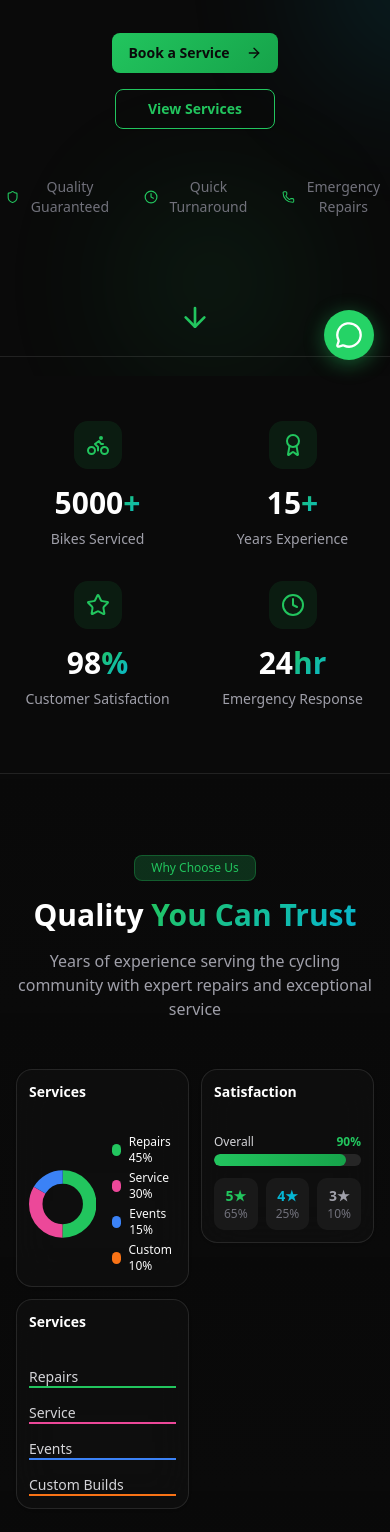
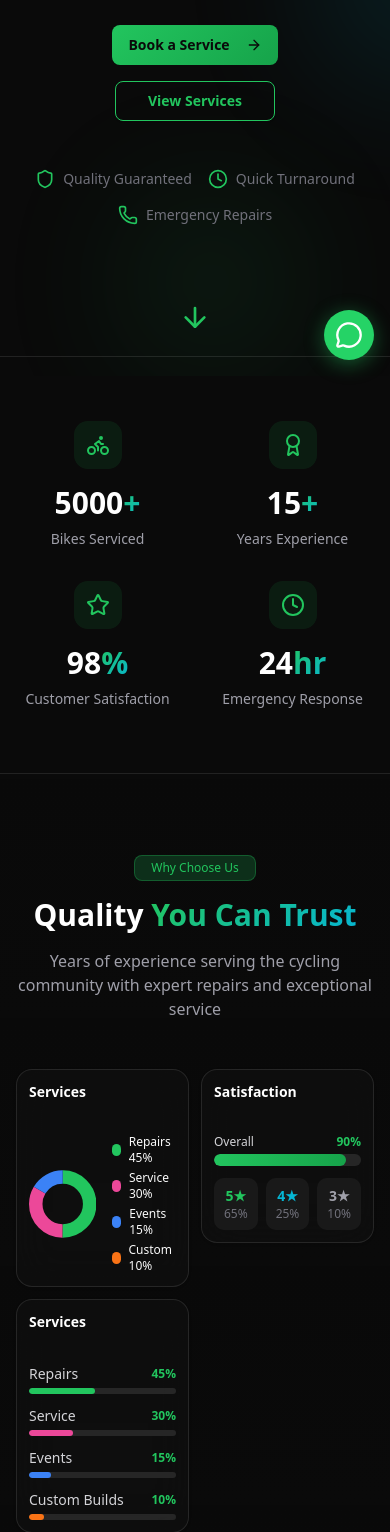
Before and after one commit to TechNomadTalks/TheBikeMech, a Next.js app: page / in a window 390 px wide. Shown: the part 468-2000 px from the top of the page. Built offline with nearby package versions, Linux system fonts and the light colour scheme.

Commit message:
Fix testimonials, hero text overflow, add service percentages

```diff
--- a/src/app/page.tsx
+++ b/src/app/page.tsx
@@ -342,7 +342,7 @@ export default function HomePage() {
 
             <motion.div
               variants={fadeInUp}
-              className="mt-12 flex items-center justify-center gap-8 text-sm text-zinc-500"
+              className="mt-12 flex flex-wrap items-center justify-center gap-4 md:gap-8 text-sm text-zinc-500 px-4"
             >
               <div className="flex items-center gap-2">
                 <Shield className="w-5 h-5 text-[#22c55e]" />
@@ -512,14 +512,19 @@ export default function HomePage() {
                 <h3 className="text-sm md:text-lg font-semibold text-white mb-2 md:mb-4">Services</h3>
                 <div className="space-y-3">
                   {[
-                    { label: 'Repairs', color: 'bg-[#22c55e]' },
-                    { label: 'Service', color: 'bg-[#ec4899]' },
-                    { label: 'Events', color: 'bg-[#3b82f6]' },
-                    { label: 'Custom Builds', color: 'bg-[#f97316]' },
+                    { label: 'Repairs', percent: '45%', color: 'bg-[#22c55e]' },
+                    { label: 'Service', percent: '30%', color: 'bg-[#ec4899]' },
+                    { label: 'Events', percent: '15%', color: 'bg-[#3b82f6]' },
+                    { label: 'Custom Builds', percent: '10%', color: 'bg-[#f97316]' },
                   ].map((item) => (
                     <div key={item.label} className="relative">
-                      <span className="text-zinc-300 text-sm">{item.label}</span>
-                      <div className={`absolute bottom-0 left-0 h-0.5 ${item.color} w-full`} />
+                      <div className="flex justify-between items-center mb-1">
+                        <span className="text-zinc-300 text-sm">{item.label}</span>
+                        <span className="text-[#22c55e] text-xs font-bold">{item.percent}</span>
+                      </div>
+                      <div className="h-1.5 bg-white/10 rounded-full overflow-hidden">
+                        <div className={`h-full ${item.color} rounded-full`} style={{ width: item.percent }} />
+                      </div>
                     </div>
                   ))}
                 </div>
@@ -645,9 +650,9 @@ export default function HomePage() {
           </motion.div>
 
           <div className="max-w-5xl mx-auto">
-            <div className="flex md:grid md:grid-cols-3 gap-4 md:gap-6 overflow-x-auto md:overflow-visible pb-2 md:pb-0 -mx-4 px-4 md:mx-0 md:px-0 scrollbar-hide">
+            <div className="grid grid-cols-1 md:grid-cols-3 gap-4 md:gap-6">
               {visibleTestimonials().map((testimonial, idx) => (
-                <Card key={`${testimonial.id}-${idx}`} className="glass-card p-4 md:p-6 flex-shrink-0 w-[85vw] md:w-auto">
+                <Card key={`${testimonial.id}-${idx}`} className="glass-card p-4 md:p-6">
                   <div className="flex gap-1 mb-2 md:mb-3">
                     {[...Array(testimonial.rating)].map((_, i) => (
                       <Star key={i} className="w-3 h-4 md:w-4 fill-[#22c55e] text-[#22c55e]" />
```
